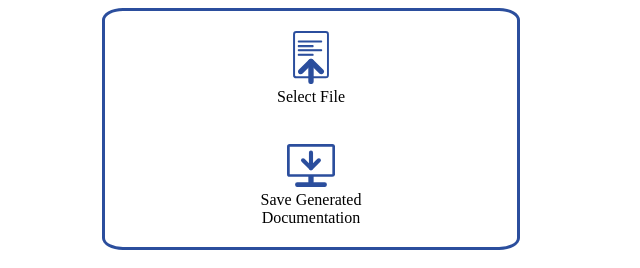
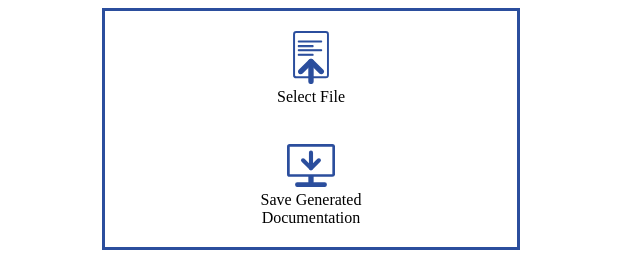
Before and after one commit to dede-amdp/easygen, an Electron app: page index.html in a window 800 px wide. Shown: the top 268 px of the page, 89-729 px from the left. Drawn offline with Linux system fonts and the light colour scheme.

Commit message:
Built the desktop app but there still needs to be some upgrade UI-wise (also for the icon and maybe the name?))

```diff
--- a/index.css
+++ b/index.css
@@ -48,7 +48,6 @@ img#dwnld-img{
 
 #hub{
     border: 3px solid #2b4e9d;
-    border-radius: 5%;
 }
 
 @keyframes spin {
```
Also changed, not shown: package.json (+34 -1 lines), favicon.ico (added), 2 other files.
